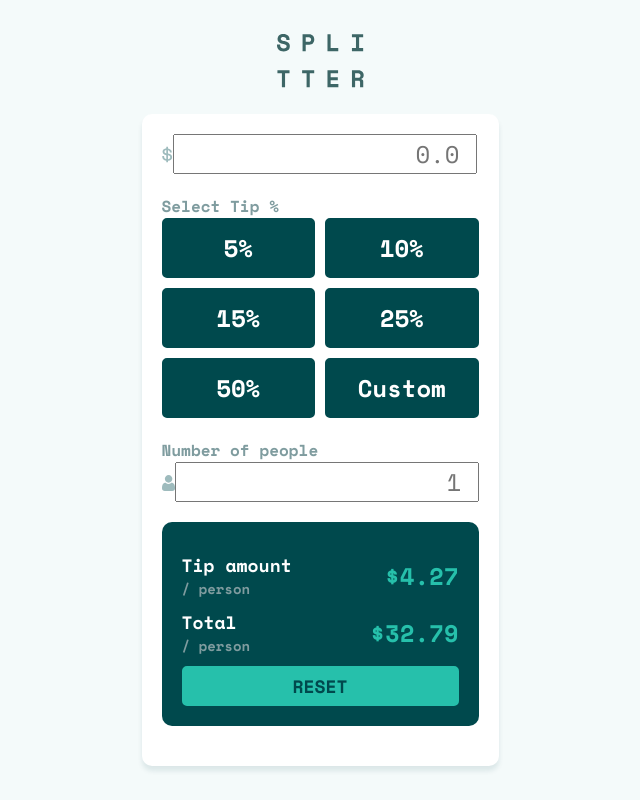
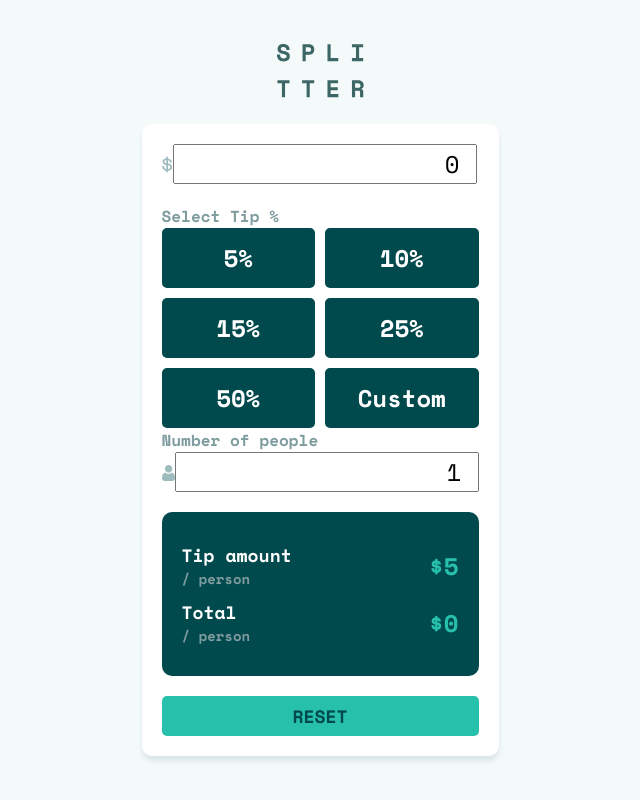
Before and after one commit to SankThomas/tip-calculator-app, a React (Create React App) app: page / in a window 1280 px wide. Shown: the whole page, without its empty margins (320-960 px from the left). Built offline with nearby package versions, Linux system fonts and the light colour scheme.

Commit message:
almost complete App.js

```diff
--- a/src/App.js
+++ b/src/App.js
@@ -1,8 +1,42 @@
+import { useState } from "react"
 import logo from "./images/logo.svg"
 import dollar from "./images/icon-dollar.svg"
 import person from "./images/icon-person.svg"
 
 const App = () => {
+  const [bill, setBill] = useState(0.0)
+  const [tip, setTip] = useState(5)
+  const [people, setPeople] = useState(1)
+  const [total, setTotal] = useState(0)
+
+  const handleSubmit = (e) => {
+    e.preventDefault()
+  }
+
+  const calculate5 = () => {
+    setTip((bill * 5) / 100)
+  }
+
+  const calculate10 = () => {
+    setTip((bill * 10) / 100)
+  }
+
+  const calculate15 = () => {
+    setTip((bill * 15) / 100)
+  }
+
+  const calculate25 = () => {
+    setTip((bill * 25) / 100)
+  }
+
+  const calculate50 = () => {
+    setTip((bill * 50) / 100)
+  }
+
+  // const calculateCustom = () => {
+  //   setTip((bill * 5) / 100)
+  // }
+
   return (
     <>
       <main>
@@ -10,7 +44,7 @@ const App = () => {
           <img src={logo} alt="splitter" />
         </div>
         <section className="container">
-          <form>
+          <form onSubmit={handleSubmit}>
             <label htmlFor="bill">
               <img src={dollar} alt="" />
             </label>
@@ -20,22 +54,20 @@ const App = () => {
               name="bill"
               placeholder="0.0"
               required
+              value={bill}
+              onChange={(e) => setBill(e.target.value)}
             />
-          </form>
 
             <div className="tip">
               <p>Select Tip %</p>
               <div className="buttons">
-              <button>5%</button>
-              <button>10%</button>
-              <button>15%</button>
-              <button>25%</button>
-              <button>50%</button>
+                <button onClick={calculate5}>5%</button>
+                <button onClick={calculate10}>10%</button>
+                <button onClick={calculate15}>15%</button>
+                <button onClick={calculate25}>25%</button>
+                <button onClick={calculate50}>50%</button>
                 <button>Custom</button>
               </div>
-          </div>
-
-          <form>
               <p>Number of people</p>
               <label htmlFor="person">
                 <img src={person} alt="" />
@@ -46,24 +78,27 @@ const App = () => {
                 id="person"
                 required
                 placeholder="1"
+                value={people}
+                onChange={(e) => setPeople(e.target.value)}
               />
-          </form>
+            </div>
 
             <div className="amount">
               <article>
                 <h3>
                   Tip amount <span>/ person</span>
                 </h3>
-              <p>$4.27</p>
+                <p>${tip}</p>
               </article>
               <article>
                 <h3>
                   Total <span>/ person</span>
                 </h3>
-              <p>$32.79</p>
+                <p>${total}</p>
               </article>
+            </div>
             <input type="reset" value="RESET" />
-          </div>
+          </form>
         </section>
       </main>
     </>
```
Lines whose indentation alone changed are shown as unchanged.
